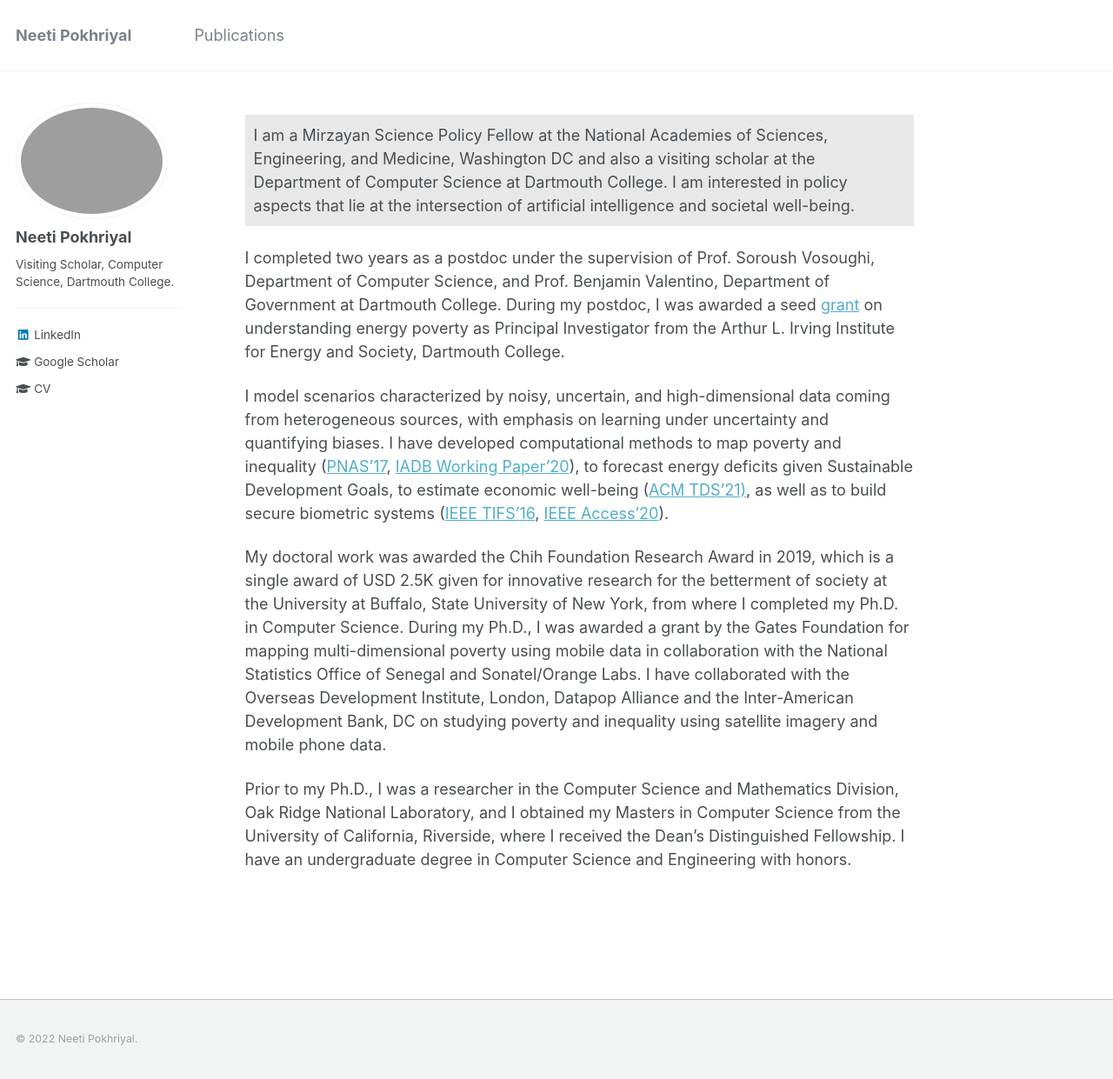
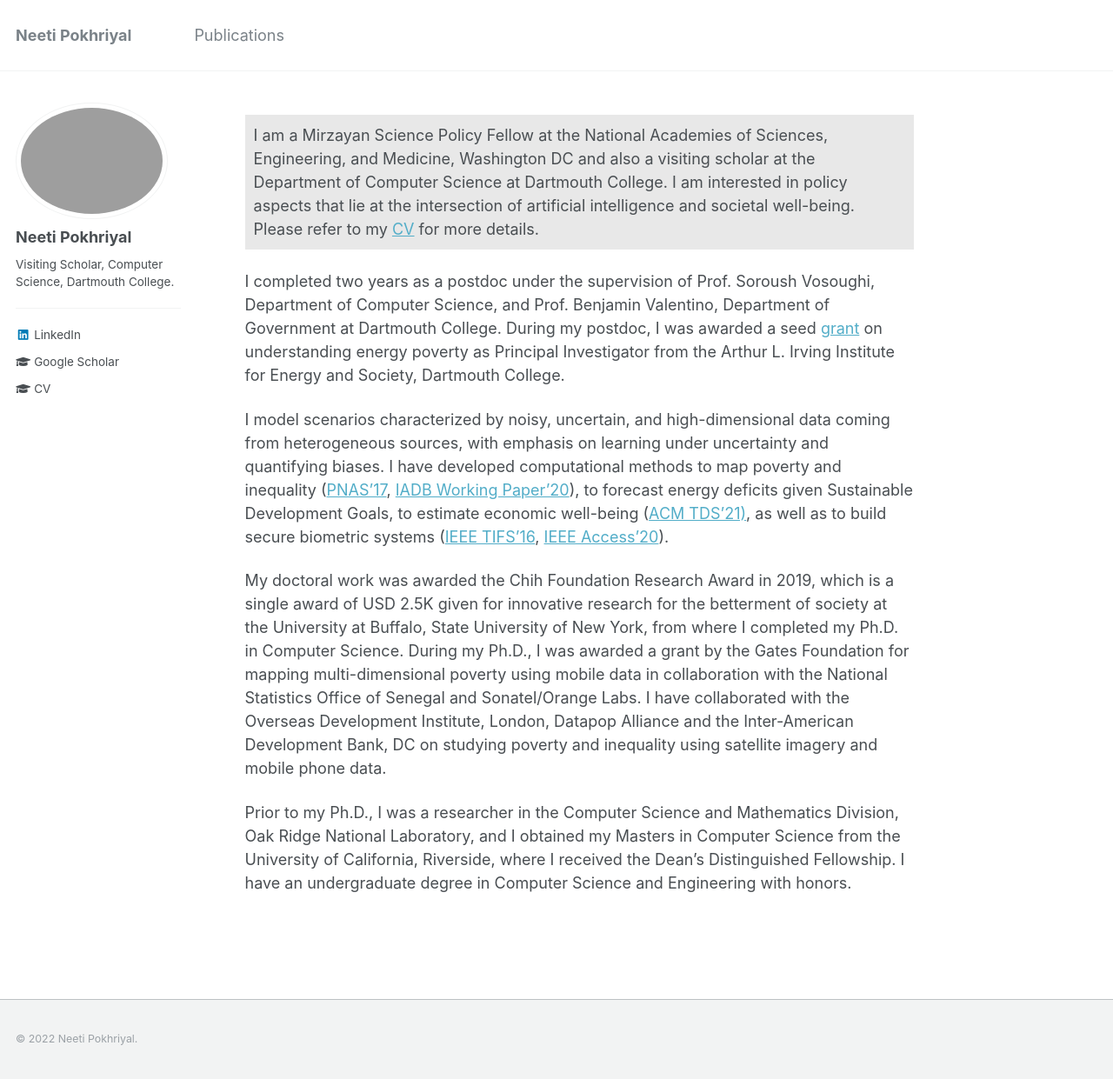
Before and after one commit to neetip/neetip.github.io, a Jekyll site: the page built from _pages/about.md, in a window 1280 px wide and 1241 px high. Shown: the whole window at 87% size. Built offline with Jekyll 4.4.1, drawn with Linux system fonts in a browser that asks for light colours.

Commit message:
Update about.md

```diff
--- a/_pages/about.md
+++ b/_pages/about.md
@@ -10,6 +10,8 @@ redirect_from:
 
 <p style="padding: 10px; background-color:#E8E8E8 ; border: 0px;">
 I am a Mirzayan Science Policy Fellow at the National Academies of Sciences, Engineering, and Medicine, Washington DC and also a visiting scholar at the Department of Computer Science at Dartmouth College. I am interested in policy aspects that lie at the intersection of artificial intelligence and societal well-being.
+
+Please refer to my <a href="/assets/docs/CV_Neeti_Jan22.pdf">CV</a> for more details.
 </p>
 
 I completed two years as a postdoc under the supervision of Prof. Soroush Vosoughi, Department of Computer Science, and Prof. Benjamin Valentino, Department of Government at Dartmouth College. During my postdoc, I was awarded a seed <a href="https://irving.dartmouth.edu/research/funding-faculty/funded-projects/mapping-country-wide-energy-access-majority-world">grant</a> on understanding energy poverty as Principal Investigator from the Arthur L. Irving Institute for Energy and Society, Dartmouth College.
```
